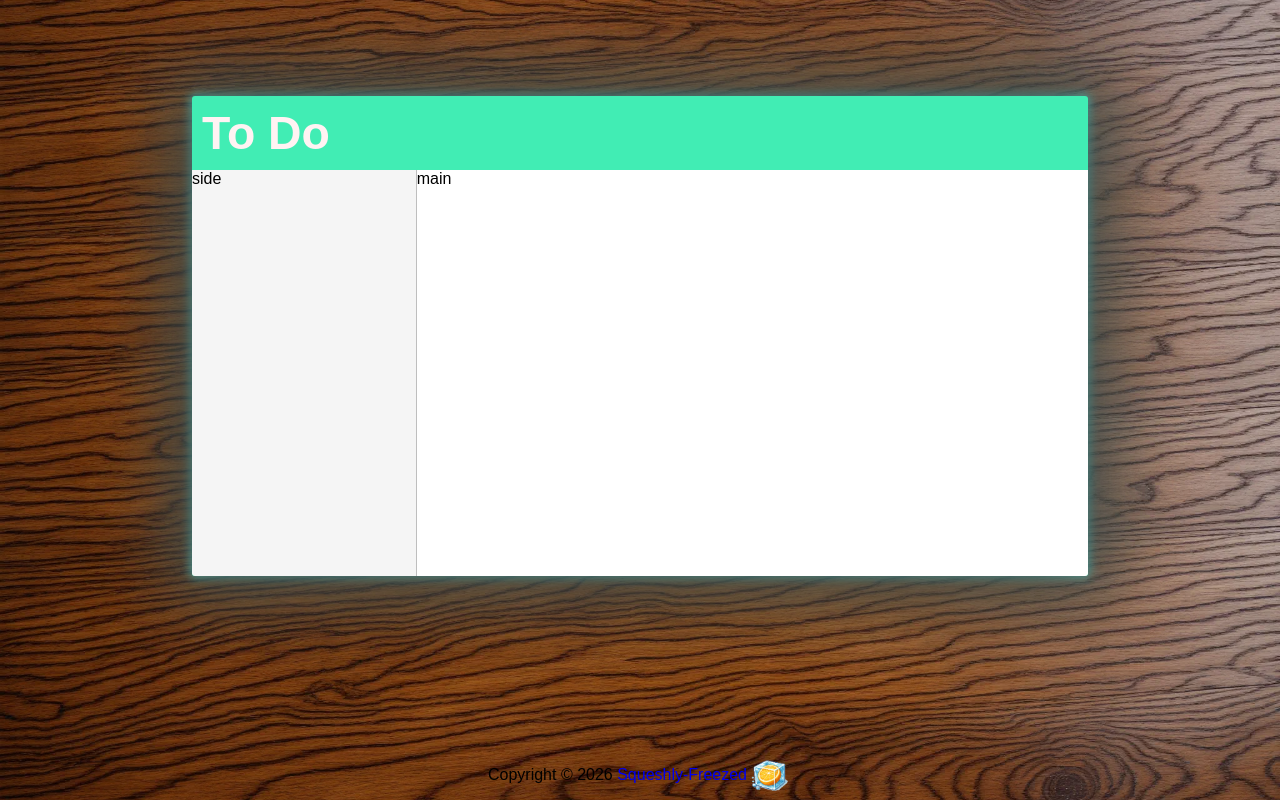
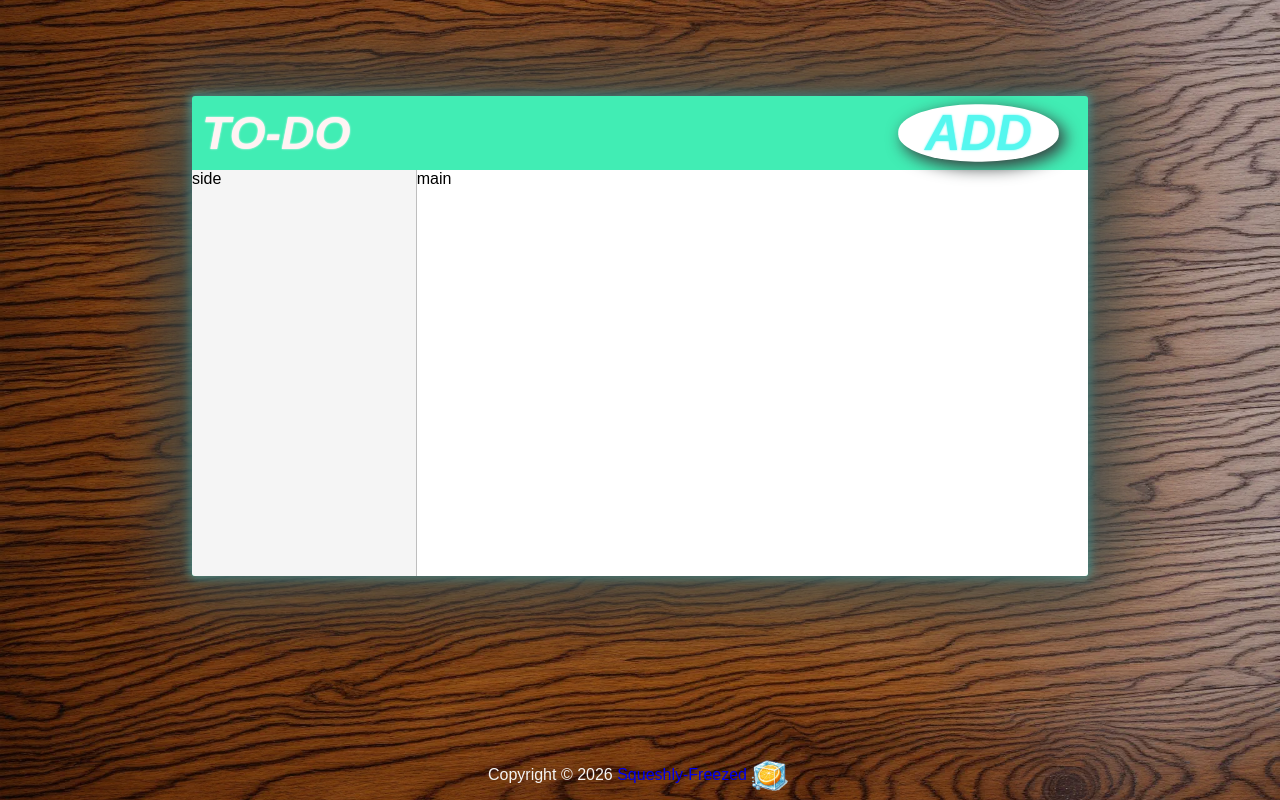
Before and after one commit to Squeshly-Freezed/to-do-list, a website built with webpack: page src/template.html in a window 1280 px wide. Built offline with nearby package versions, Linux system fonts and the light colour scheme.

Commit message:
add 'add' button and styling

```diff
--- a/src/project.js
+++ b/src/project.js
@@ -7,7 +7,7 @@ export default class Project {
     }
 
     addToDo(toDo) {
-        this.toDoArray.push(toDo)
+        this.toDoArray.push(toDo);
     }
     removeToDo(toDo) {
         this.toDoArray.splice(this.toDoArray.indexOf(toDo, 0), 1);
--- a/src/styles.css
+++ b/src/styles.css
@@ -50,11 +50,49 @@ body {
 }
 
     .heading {
+        display: flex;
         font-size: clamp(0.8rem, 3vw + 0.5rem, 3rem);
         margin: 10px;
         color: rgb(255, 243, 243);
         flex-shrink: 0;
         justify-self: center;
+        text-shadow: 0px 0px 2px white;
+        font-style: italic;
+        .button-wrapper {
+            display: flex;
+            justify-content: center;
+            align-items: center;
+            width: 200px;
+            margin-left: auto;
+            .button-add {
+                flex: 1;
+                all: unset;
+                cursor: pointer;
+                background-color: rgb(255, 255, 255);
+                border-radius: 48%;
+                color: rgb(85, 247, 239);
+                width: 3.25em;
+                text-align: center;
+                text-shadow: 0px 0px 2px rgb(85, 247, 239);
+                animation: pulse 3.0s ease infinite;
+                box-shadow: 5px 5px 15px 1px rgb(57, 65, 65);
+                &:hover {
+                    background-color: rgb(62, 84, 84);
+                }
+            }
+        }
+    }
+
+@keyframes pulse {
+    0% {
+        transform: scale(1.0);
+    }
+    50% {
+        transform: scale(1.15);
+    }
+    100% {
+        transform: scale(1.0);
+    }
 }
 
 .ledger-inner {
@@ -80,6 +118,7 @@ body {
     margin-top: auto;
     align-items: center;
     justify-content: center;
+    color: whitesmoke;
     .logo {
         height: 45px;
         width: 45px;
--- a/src/template.html
+++ b/src/template.html
@@ -14,7 +14,13 @@
 
         <div class="ledger">
 
-            <h1 class="heading">To Do</h1>
+            <h1 class="heading">TO-DO
+
+                <div class="button-wrapper">
+                    <!-- <svg class="button-background"></svg> -->
+                    <button class="button-add">ADD</button>
+                </div>
+            </h1>
 
             <div class="ledger-inner">
 
```
Lines whose indentation alone changed are shown as unchanged.
